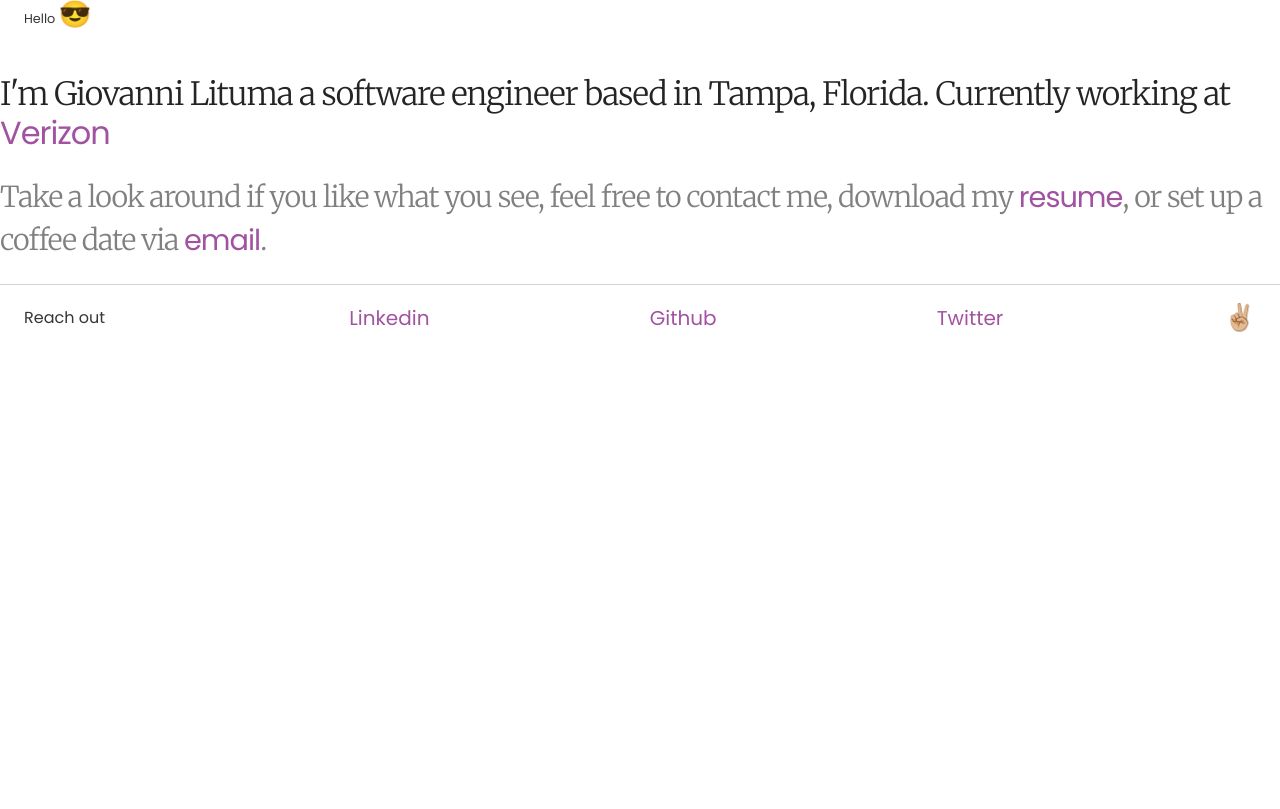
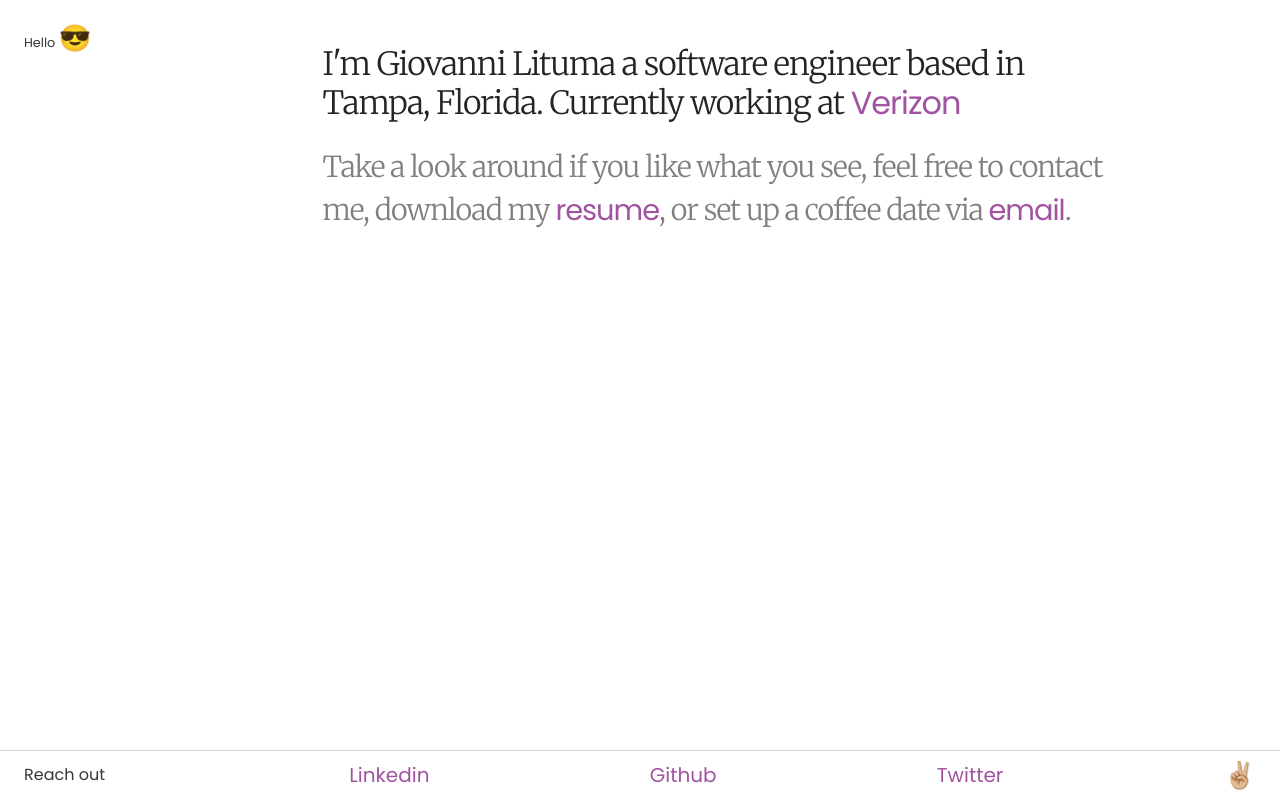
Before and after one commit to giovannixdev/HTML-Project, a website built with Parcel: page index.html in a window 1280 px wide. Built offline with nearby package versions, Linux system fonts and the light colour scheme.

Commit message:
Add CSS Grid Layout

```diff
--- a/css/main.css
+++ b/css/main.css
@@ -82,6 +82,62 @@
   align-items: center;
   font-size: 20px;
   padding-right: 1.5rem;
+}
+
+.item-a {
+  grid-area: header;
+}
+
+/* .item-b {
+  grid-area: project;
+} */
+
+.item-c {
+  grid-area: footer;
+}
+
+.container {
+  display: grid;
+  height: 100vh;
+  grid-template-rows: 300px auto 50px;
+  grid-template-areas:
+    "header header header"
+    ". . ."
+    "footer footer footer";
+  gap: 0 50px;
+}
+
+header {
+    display: grid;
+    grid-template-columns: 1.65fr 4fr 0.90fr;
+}
+
+.item-a {
+  grid-area: header;
+}
+
+/* .item-b {
+  grid-area: project;
+} */
+
+.item-c {
+  grid-area: footer;
+}
+
+.container {
+  display: grid;
+  height: 100vh;
+  grid-template-rows: 300px auto 50px;
+  grid-template-areas:
+    "header header header"
+    ". . ."
+    "footer footer footer";
+  gap: 0 50px;
+}
+
+header {
+    display: grid;
+    grid-template-columns: 1.65fr 4fr 0.90fr;
 }
 
 /*
```
